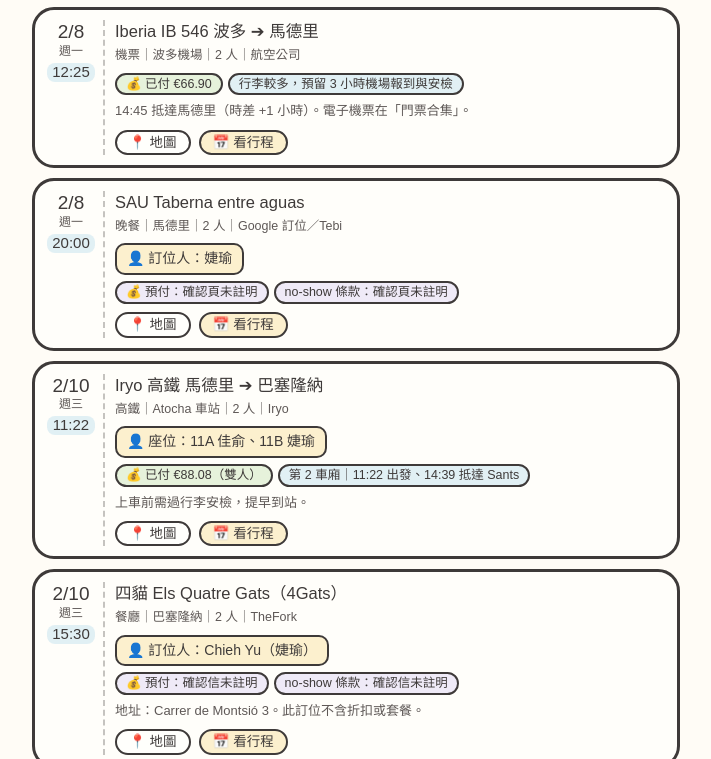
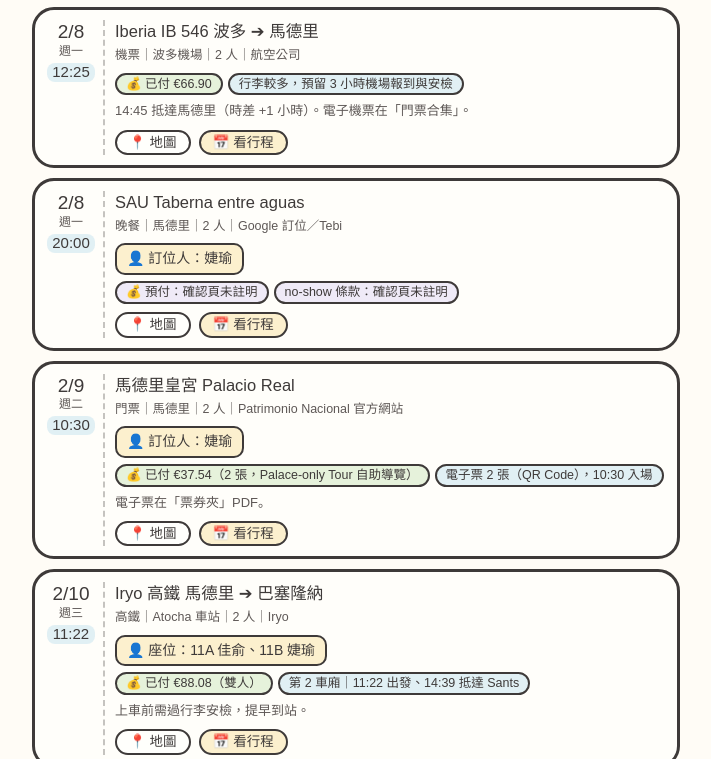
Before and after one commit to tinidot0123/spain-portugal-trip, a plain HTML site: page index.html in a window 1280 px wide. Shown: the part 8455-9214 px from the top of the page, without its empty margins (284-995 px from the left). Drawn offline with Linux system fonts and the light colour scheme; a web font is replaced by a local one.

Commit message:
Add Royal Palace of Madrid ticket (2/9 10:30) to bookings and itinerary
Co-Authored-By: Claude Sonnet 5.5 <noreply@anthropic.com>
Claude-Session: https://claude.ai/code/session_01WrMXjrbPK5SQzXDM5tXko9

```diff
--- a/index.html
+++ b/index.html
@@ -1007,7 +1007,7 @@ var DAYS = [
    ['08:30–09:15','自由早餐','於飯店附近自行選擇咖啡館享用早餐。',[]],
    ['09:15–09:40','太陽門廣場 (Puerta del Sol)','參觀西班牙公路網起點「零公里標誌 (Km 0)」與馬德里市徽「熊與草莓樹雕像」。',[]],
    ['09:40–10:15','步行前往馬德里皇宮','沿途欣賞東方廣場 (Plaza de Oriente) 的皇家雕像與花園景致。',['步行']],
-   ['10:30–12:00','👑 馬德里皇宮 (Palacio Real)','建議預訂 10:30 入場，參觀歐洲規模名列前茅的皇室宮殿、御座廳與宴會廳。',[],'must,reserve'],
+   ['10:30–12:00','👑 馬德里皇宮 (Palacio Real)','✅ 已購票 2 張（Palace-only Tour 自助導覽，€37.54）｜10:30 入場。參觀歐洲規模名列前茅的皇室宮殿、御座廳與宴會廳。',[],'must,booked,pay:已付 €37.54（2 張）'],
    ['12:00–12:25','阿穆德納聖母主教座堂 (Catedral de la Almudena)','於皇宮正對面欣賞新古典主義外觀並入內短暫參觀。',[]],
    ['12:25–12:45','聖米格爾市場 (Mercado de San Miguel)','逛馬德里最美百年鑄鐵玻璃市場、拍照感受熱鬧氛圍（留肚子不在此吃正餐）。',[]],
    ['13:00–14:30','🥘 午餐：La Taberna de Peñalver — La Latina','於拉丁區享用道地美味的西班牙海鮮飯午餐。',[],'must'],
@@ -1821,6 +1821,7 @@ bkRender();
    {d:4,date:'2/7',wd:'日',t:'19:00',name:'Meia-Nau Porto',kind:'晚餐',city:'波多',via:'CoverManager',who:'Chieh yu Chen（婕瑜）',pay:['none','無預付'],ns:['ns','no-show 或 2 小時內取消：€15/人，共 €30'],note:'2 小時內取消＝波多時間 2/7 17:00 後。',q:'Meia-Nau Porto',go:'19:00'},
    {d:5,date:'2/8',wd:'一',t:'12:25',name:'Iberia IB 546 波多 ➔ 馬德里',kind:'機票',city:'波多機場',via:'航空公司',who:'',pay:['paid','已付 €66.90'],ns:['none','行李較多，預留 3 小時機場報到與安檢'],note:'14:45 抵達馬德里（時差 +1 小時）。電子機票在「門票合集」。',q:'Aeroporto Francisco Sá Carneiro Porto',go:'12:25',noppl:1},
    {d:5,date:'2/8',wd:'一',t:'20:00',name:'SAU Taberna entre aguas',kind:'晚餐',city:'馬德里',via:'Google 訂位／Tebi',who:'婕瑜',pay:['unk','預付：確認頁未註明'],ns:['unk','no-show 條款：確認頁未註明'],note:'',q:'SAU Taberna entre aguas Madrid',go:'20:00'},
+   {d:6,date:'2/9',wd:'二',t:'10:30',name:'馬德里皇宮 Palacio Real',kind:'門票',city:'馬德里',via:'Patrimonio Nacional 官方網站',who:'婕瑜',pay:['paid','已付 €37.54（2 張，Palace-only Tour 自助導覽）'],ns:['none','電子票 2 張（QR Code），10:30 入場'],note:'電子票在「票券夾」PDF。',q:'Palacio Real de Madrid',go:'10:30'},
    {d:7,date:'2/10',wd:'三',t:'11:22',name:'Iryo 高鐵 馬德里 ➔ 巴塞隆納',kind:'高鐵',city:'Atocha 車站',via:'Iryo',who:'座位：11A 佳俞、11B 婕瑜',pay:['paid','已付 €88.08（雙人）'],ns:['none','第 2 車廂｜11:22 出發、14:39 抵達 Sants'],note:'上車前需過行李安檢，提早到站。',q:'Madrid Puerta de Atocha station',go:'11:22'},
    {d:7,date:'2/10',wd:'三',t:'15:30',name:'四貓 Els Quatre Gats（4Gats）',kind:'餐廳',city:'巴塞隆納',via:'TheFork',who:'Chieh Yu（婕瑜）',pay:['unk','預付：確認信未註明'],ns:['unk','no-show 條款：確認信未註明'],note:'地址：Carrer de Montsió 3。此訂位不含折扣或套餐。',q:'Els Quatre Gats Carrer de Montsió 3 Barcelona',go:'15:30'},
    {d:7,date:'2/10',wd:'三',t:'19:30',name:'Bar Cañete',kind:'晚餐',city:'巴塞隆納',via:'餐廳官方（電郵確認）',who:'CHIEH YU CHEN（婕瑜）',pay:['unk','預付：確認信未註明'],ns:['ns','遲到超過 15 分鐘未通知會自動取消；可隨時用確認信的連結取消'],note:'用餐時間 2 小時（19:30–21:30）。餐廳電話 +34 932 70 34 58。',q:'Bar Cañete Barcelona',go:'19:30'},
```
